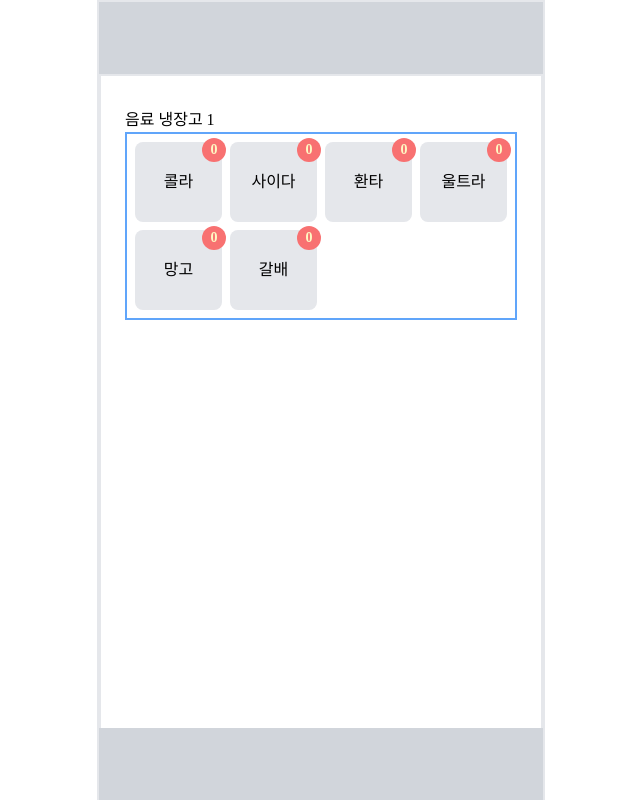
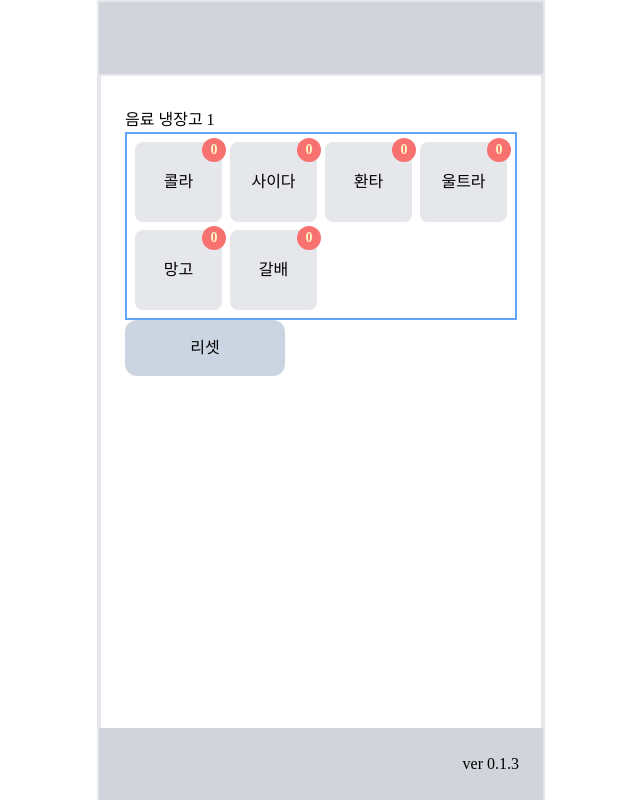
Before and after one commit to volant97/Stock-Counter, a Next.js app: page / in a window 1280 px wide. Shown: the whole page, without its empty margins (319-959 px from the left). Built offline with nearby package versions, Linux system fonts and the light colour scheme; a web font is replaced by a local one.

Commit message:
[UPDATE] 0.1.3 버전 표시, 카운트 리셋 버튼 제작

```diff
--- a/src/app/layout.tsx
+++ b/src/app/layout.tsx
@@ -1,5 +1,6 @@
 import type { Metadata } from "next";
 import "./globals.css";
+import { APP_VERSION } from "@/constants/version";
 
 export const metadata: Metadata = {
   title: "Create Next App",
@@ -18,7 +19,9 @@ export default function RootLayout({
         <main className="w-full h-[calc(100dvh-18dvh)] px-6 py-8 overflow-y-auto overflow-x-hidden scrollbar-hide antialiased border-2">
           {children}
         </main>
-        <footer className="sticky bottom-0 flex justify-center items-center w-full h-[9dvh] px-5 bg-gray-300" />
+        <footer className="sticky bottom-0 flex justify-center items-center w-full h-[9dvh] px-5 bg-gray-300">
+          <p className="absolute right-6">ver {APP_VERSION}</p>
+        </footer>
       </body>
     </html>
   );
--- a/src/app/page.tsx
+++ b/src/app/page.tsx
@@ -34,6 +34,10 @@ export default function Home() {
     }
   };
 
+  const handleResetBtnOnClick = () => {
+    setCounts(Array(items.length).fill(0));
+  };
+
   return (
     <div className="">
       <h1>음료 냉장고 1</h1>
@@ -47,7 +51,9 @@ export default function Home() {
             onMouseLeave={handleLongPressEnd}
             onTouchStart={() => handleLongPressStart(i)}
             onTouchEnd={handleLongPressEnd}
-            className="relative flex justify-center items-center bg-gray-200 rounded-lg shadow-md p-2 h-20 text-center hover:drop-shadow-md transition-all"
+            className={`relative flex justify-center items-center active:bg-yellow-200 rounded-lg shadow-md p-2 h-20 text-center hover:drop-shadow-md transition-all ${
+              counts[i] === 0 ? "bg-gray-200" : "bg-red-200"
+            }`}
           >
             <p>{v}</p>
             <div className="absolute -top-1 -right-1 flex justify-center items-center size-6 bg-red-400 rounded-full">
@@ -58,6 +64,12 @@ export default function Home() {
           </div>
         ))}
       </div>
+      <button
+        onClick={handleResetBtnOnClick}
+        className="w-40 h-14 rounded-xl bg-slate-300"
+      >
+        리셋
+      </button>
     </div>
   );
 }
--- a/src/constants/version.ts
+++ b/src/constants/version.ts
@@ -1 +1 @@
-export const APP_VERSION = "0.0.1";
+export const APP_VERSION = "0.1.3";
```
Also changed, not shown: 1 other file (tests, documents, lock files or other folders).
